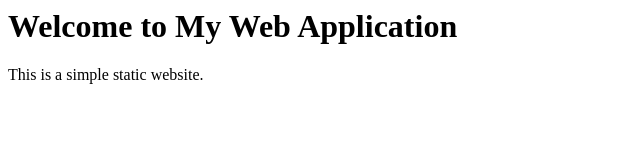
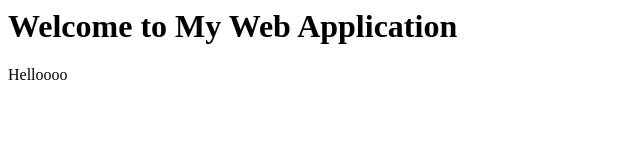
Before and after one commit to suhanaaigal/test, a plain HTML site: page index.html in a window 1280 px wide. Shown: the whole page, without its empty margins (0-640 px from the left). Drawn offline with Linux system fonts and the light colour scheme.

Commit message:
Your commit message

```diff
--- a/index.html
+++ b/index.html
@@ -5,6 +5,6 @@
 </head>
 <body>
     <h1>Welcome to My Web Application</h1>
-    <p>This is a simple static website.</p>
+    <p>Helloooo</p>
 </body>
 </html>
```
